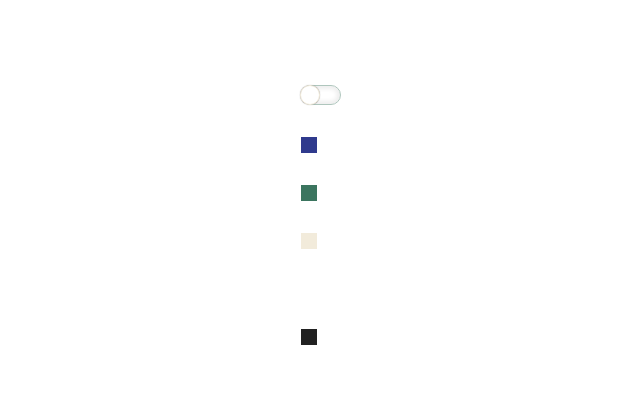
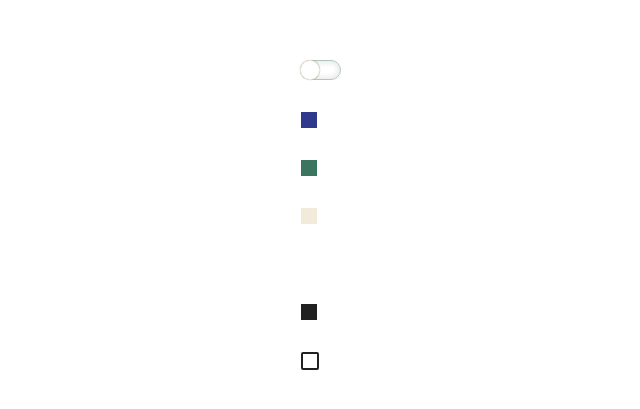
Before and after one commit to Dan-Sutton/greenspark-fe-task, a Next.js app: page / in a window 1280 px wide. Shown: the part 185-594 px from the top of the page, without its empty margins (319-959 px from the left). Built offline with nearby package versions, Linux system fonts and the light colour scheme.

Commit message:
checkbox component

```diff
--- a/app/page.tsx
+++ b/app/page.tsx
@@ -1,6 +1,6 @@
-import Image from "next/image";
 import Toggle from "@/components/toggle/toggle";
 import ColorSelect from "@/components/color-select/color-select";
+import Checkbox from "@/components/checkbox/checkbox";
 
 export default function Home() {
   return (
@@ -12,6 +12,8 @@ export default function Home() {
         <ColorSelect color="ivory" />
         <ColorSelect color="white" />
         <ColorSelect color="black" />
+
+        <Checkbox />
       </main>
     </div>
   );
--- a/components/checkbox/checkbox.module.css
+++ b/components/checkbox/checkbox.module.css
@@ -1,32 +1,34 @@
 .checkbox {
-  @apply relative inline-block w-[33.75px] h-[33.75px] cursor-pointer;
-}
+  @apply relative inline-block w-[18px] h-[18px] cursor-pointer;
+  user-select: none;
 
-.input {
+  &__input {
     @apply absolute opacity-0 w-full h-full;
   }
 
-.pseudoCheckbox {
-  @apply absolute top-0 left-0 w-full h-full transition-shadow border-4 border-customBlack rounded-[5px] flex items-center justify-center;
-}
+  &__box {
+    @apply absolute top-0 left-0 w-full h-full transition-shadow border-2 border-customBlack rounded-[2px] flex items-center justify-center;
+    user-select: none;
 
-.pseudoCheckbox::before {
+    &::before {
       content: "";
       @apply absolute top-1/2 left-1/2 w-0 h-0 bg-customLightGreen opacity-50 rounded-full transform -translate-x-1/2 -translate-y-1/2 transition-all duration-75 ease-out;
     }
 
-.checkbox:hover .pseudoCheckbox::before {
-  @apply w-[70px] h-[70px];
+    &--checked {
+      @apply bg-customGreen border-customGreen;
+    }
   }
 
-.input:checked + .pseudoCheckbox {
-  @apply bg-customGreen border-customGreen;
+  &:hover &__box::before {
+    @apply w-[37px] h-[37px];
   }
 
-.tick {
+  &__tick {
     @apply hidden w-4 h-4;
-}
 
-.input:checked + .pseudoCheckbox .tick {
+    &--visible {
       @apply block;
     }
+  }
+}
--- a/components/checkbox/checkbox.tsx
+++ b/components/checkbox/checkbox.tsx
@@ -1,14 +1,14 @@
 "use client";
 import React, { useState } from "react";
+import Image from "next/image";
 import styles from "./checkbox.module.css";
-import Image from "next/image";
 
 interface CheckboxProps {
   checked?: boolean;
   onChange?: (checked: boolean) => void;
 }
 
-export function Checkbox({ checked = false, onChange }: CheckboxProps) {
+export default function Checkbox({ checked = false, onChange }: CheckboxProps) {
   const [isChecked, setIsChecked] = useState(checked);
 
   const handleChange = () => {
@@ -29,11 +29,13 @@ export function Checkbox({ checked = false, onChange }: CheckboxProps) {
         className={styles.checkbox__input}
       />
       <span
-        className={`${styles.checkbox__box} ${isChecked ? styles.checked : ""}`}
+        className={`${styles.checkbox__box} ${
+          isChecked ? styles["checkbox__box--checked"] : ""
+        }`}
       >
         <Image
           className={`${styles.checkbox__tick} ${
-            isChecked ? styles.visible : ""
+            isChecked ? styles["checkbox__tick--visible"] : ""
           }`}
           src="/tick.svg"
           alt="tick"
```
Also changed, not shown: public/tick.png (added). Lines whose indentation alone changed are shown as unchanged.
